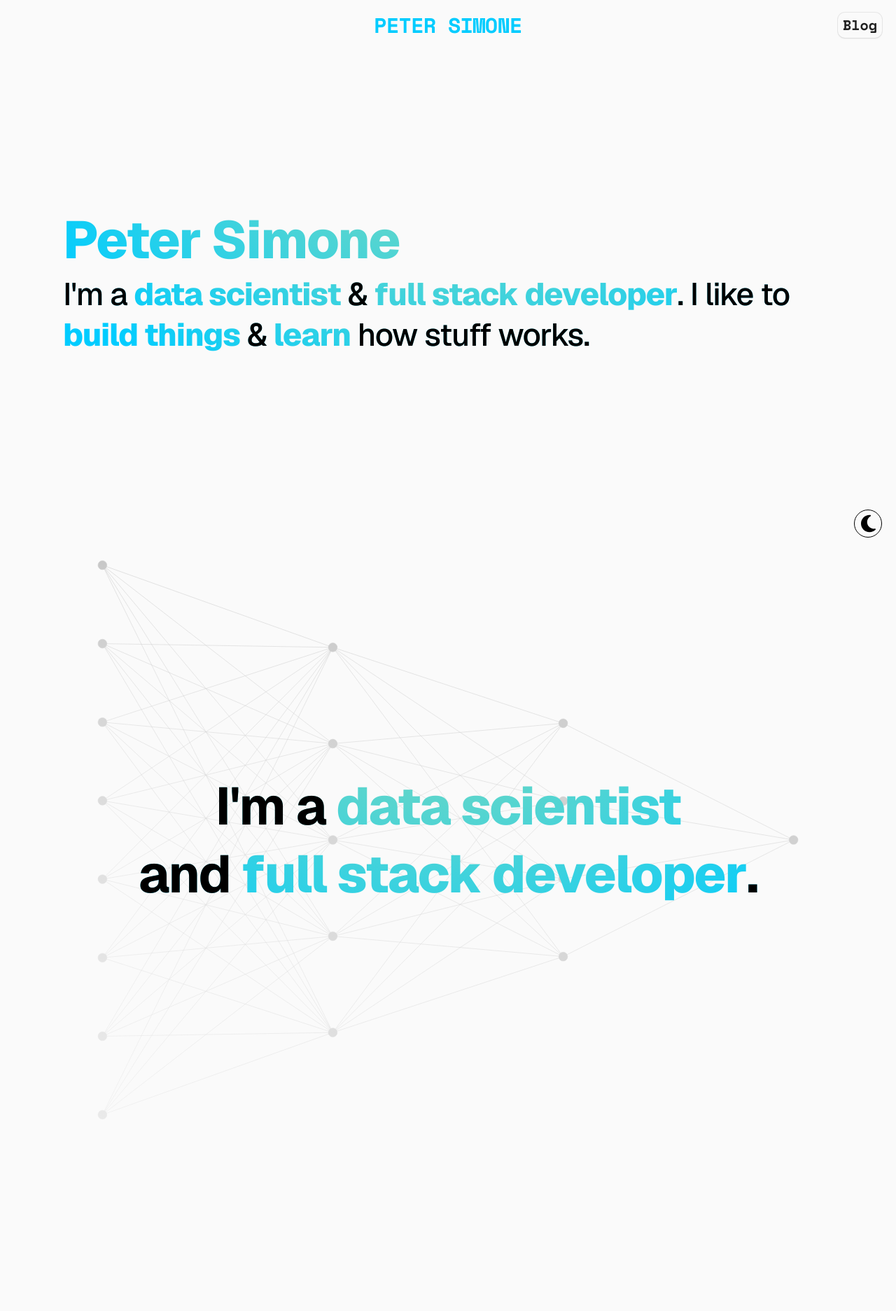
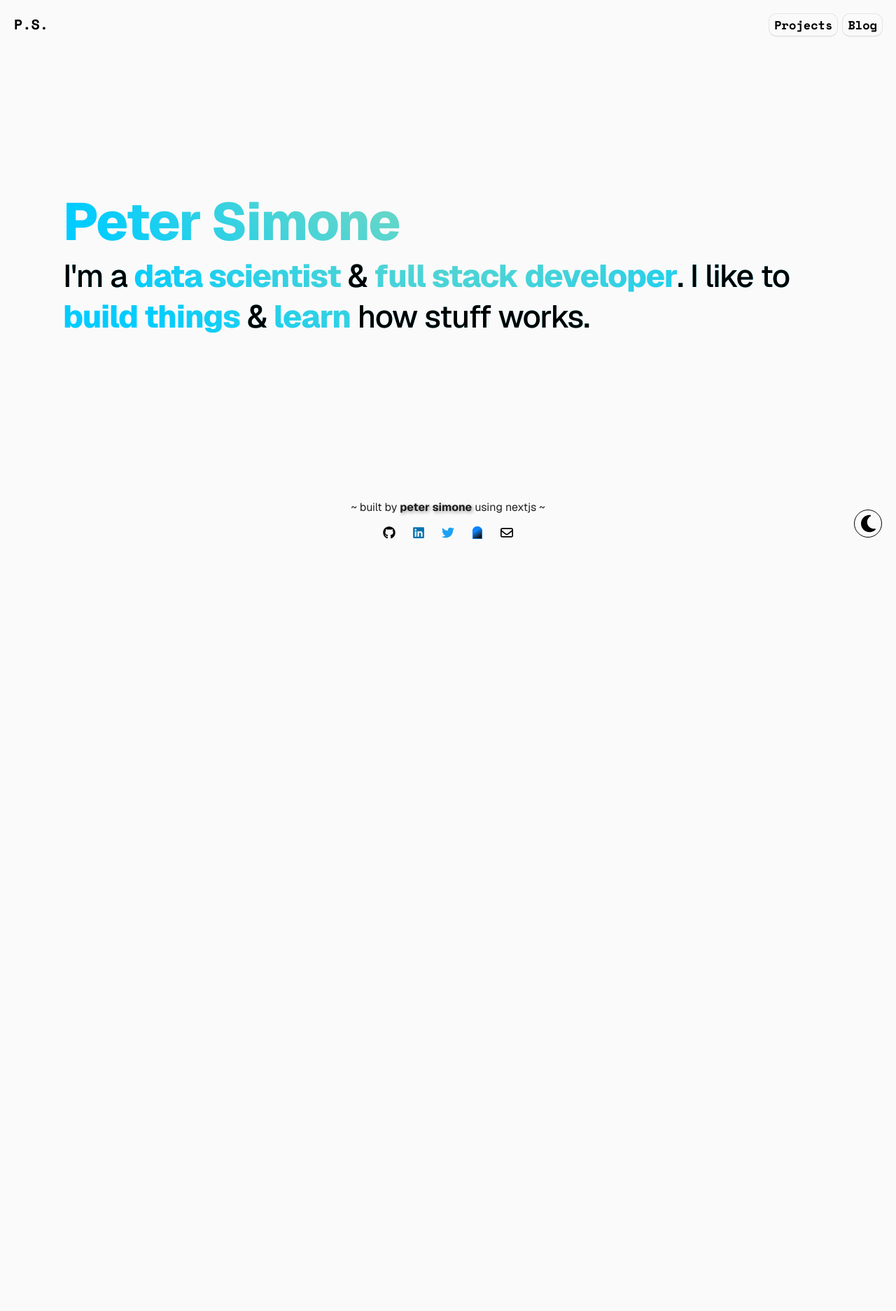
Before and after one commit to petersim1/portfolio, a Next.js app: page / in a window 1280 px wide. Shown: the top 1873 px of the page at 70% size. After the commit the page ends 800 px from the top, so only its background shows below. Built offline with nearby package versions, Linux system fonts and the light colour scheme.

Commit message:
update layout and header

```diff
--- a/app/(routes)/page.tsx
+++ b/app/(routes)/page.tsx
@@ -1,14 +1,11 @@
-import Mask from "@/_components/Elements/Mask";
-import { GradientBlock, ShowGradient, H1, H2, Shadow } from "@/_components/Text";
-import { Main, Section, Br, CenteredFill } from "@/_components/Common";
-import * as Projects from "@/_components/Projects";
-import Project from "@/_components/Projects/Project";
-import { projects } from "@/_lib/constants";
+// import Mask from "@/_components/Elements/Mask";
+import { GradientBlock, ShowGradient, H1, H2 } from "@/_components/Text";
+import { Main, Section, CenteredFill } from "@/_components/Common";
 
 export default (): JSX.Element => {
   return (
     <Main>
-      <Section $fillHeight id="mock">
+      <Section id="intro">
         <CenteredFill>
           <GradientBlock style={{ textAlign: "left", width: "100%", maxWidth: "1100px" }}>
             <H1>
@@ -28,71 +25,7 @@ export default (): JSX.Element => {
           </GradientBlock>
         </CenteredFill>
       </Section>
-      <Section $fillHeight id="intro">
-        <CenteredFill>
-          <GradientBlock>
-            <H1>
-              <span>I'm a </span>
-              <Br $mobileOnly />
-              <ShowGradient>data scientist</ShowGradient>
-              <Br />
-              <span>and </span>
-              <Br $mobileOnly />
-              <ShowGradient>full stack developer</ShowGradient>
-              <span>.</span>
-            </H1>
-          </GradientBlock>
-        </CenteredFill>
-      </Section>
-      <Section $fillHeight id="blurb">
-        <CenteredFill>
-          <GradientBlock>
-            <H1>
-              I like to <ShowGradient>build things</ShowGradient>
-              <Br />
-              and learn how
-              <Br />
-              <ShowGradient>stuff works</ShowGradient>.
-            </H1>
-          </GradientBlock>
-        </CenteredFill>
-      </Section>
-      <Section id="projects">
-        <Projects.Wrapper>
-          <Projects.Title>
-            <GradientBlock>
-              <H1>
-                some <ShowGradient>projects</ShowGradient> I've worked on
-              </H1>
-            </GradientBlock>
-          </Projects.Title>
-          <Projects.Projects>
-            {projects.map((data, ind) => (
-              <Project data={data} key={ind} />
-            ))}
-          </Projects.Projects>
-        </Projects.Wrapper>
-      </Section>
-      <Section $fillHeight id="contact">
-        <CenteredFill>
-          <H2>
-            Feel free to{" "}
-            <b>
-              <Shadow>connect</Shadow>
-            </b>
-            <Br />
-            with me. <Br $mobileOnly />
-            I'd love to hear
-            <Br />
-            what you're{" "}
-            <b>
-              <Shadow>building</Shadow>
-            </b>
-            .
-          </H2>
-        </CenteredFill>
-      </Section>
-      <Mask offsetTop={25} offsetBottom={25} />
+      {/* <Mask offsetTop={25} offsetBottom={25} /> */}
     </Main>
   );
 };
--- a/app/_components/Common/index.tsx
+++ b/app/_components/Common/index.tsx
@@ -45,6 +45,7 @@ export const Section = styled.section<{ $fillHeight?: boolean }>`
   display: flex;
   z-index: 1;
   position: relative;
+  height: 100%;
   ${({ $fillHeight }): CSSProp =>
     $fillHeight &&
     css`
--- a/app/_components/Layout/Footer/index.tsx
+++ b/app/_components/Layout/Footer/index.tsx
@@ -9,7 +9,7 @@ export default (): JSX.Element => {
   return (
     <Footer>
       <FooterDiv>
-        <P>
+        <P style={{ fontSize: "0.8rem" }}>
           ~ built by{" "}
           <b>
             <Shadow>peter simone</Shadow>
@@ -19,7 +19,7 @@ export default (): JSX.Element => {
         <FooterContacts>
           {contacts.map((contact, ind) => (
             <a key={ind} href={contact.link} target="_blank" referrerPolicy="no-referrer">
-              <IconSized $size="20px">
+              <IconSized $size="18px">
                 <Social type={contact.type} />
               </IconSized>
             </a>
--- a/app/_components/Layout/Footer/styled.ts
+++ b/app/_components/Layout/Footer/styled.ts
@@ -10,10 +10,9 @@ export const Footer = styled.footer`
 
 export const FooterDiv = styled(Column)`
   ${Centered}
-  gap: ${({ theme }): string => theme.gaps.rem1};
-  padding: ${({ theme }): string => theme.gaps.xxl} 0;
+  gap: ${({ theme }): string => theme.gaps.rem05};
+  padding: ${({ theme }): string => theme.gaps.xl} 0;
   white-space: nowrap;
-  border-top: 1px solid currentColor;
 `;
 
 export const FooterContacts = styled(Row)`
--- a/app/_components/Layout/Header/index.tsx
+++ b/app/_components/Layout/Header/index.tsx
@@ -1,24 +1,18 @@
 import Link from "next/link";
 
-import { P, H4 } from "@/_components/Text";
 import { spacemono } from "@/_theme/fonts";
-import { Nav, NavDiv, NavHolder, NavItems } from "./styled";
+import { Nav, NavHolder, NavItems } from "./styled";
 
 export default (): JSX.Element => {
   return (
     <Nav className={spacemono.className}>
-      <NavDiv>
-        <NavHolder>
-          <Link href="/">
-            <H4>peter simone</H4>
-          </Link>
-        </NavHolder>
+      <NavHolder>
+        <Link href="/">P.S.</Link>
         <NavItems>
-          <Link href="/blog">
-            <P>Blog </P>
-          </Link>
+          <Link href="/projects">Projects</Link>
+          <Link href="/blog">Blog</Link>
         </NavItems>
-      </NavDiv>
+      </NavHolder>
     </Nav>
   );
 };
--- a/app/_components/Layout/Header/styled.ts
+++ b/app/_components/Layout/Header/styled.ts
@@ -2,40 +2,20 @@
 
 import styled from "styled-components";
 
-import { CommonPad, Row, HoverDim, Centered } from "@/_components/Common";
+import { CommonPad, Row, HoverDim } from "@/_components/Common";
 
 export const Nav = styled.nav`
-  position: absolute;
-  width: 100%;
-  top: 0;
-  margin: auto;
-  z-index: 999;
-  transform: translateY(0);
-  transition: transform ${({ theme }): string => theme.transitions.speedMdEase};
   ${CommonPad}
 `;
 
-export const NavDiv = styled.div`
-  position: relative;
-  width: 100%;
-`;
-
 export const NavHolder = styled(Row)`
-  ${Centered}
+  justify-content: space-between;
   padding: 20px 0;
-
-  & h4 {
-    text-transform: uppercase;
-    color: ${({ theme }): string => theme.colors.primary};
-  }
 `;
 
 export const NavItems = styled(Row)`
-  position: absolute;
-  right: 0;
-  top: 50%;
-  transform: translate(0, -50%);
   gap: ${({ theme }): string => theme.gaps.sm};
+  font-size: 0.85rem;
 
   & a {
     display: inline-block;
```
Also changed, not shown: app/(routes)/projects/page.tsx (added, +53 -0 lines).
